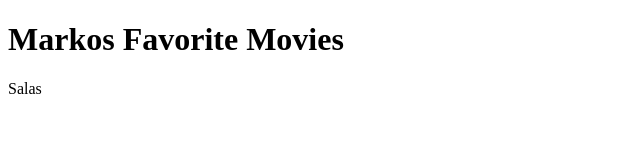
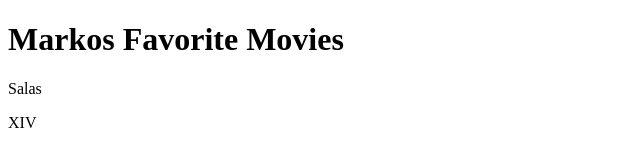
Before and after one commit to buddahbeans/movies, a plain HTML site: page index.html in a window 1280 px wide. Shown: the full height of the page, 0-640 px from the left. Drawn offline with Linux system fonts and the light colour scheme.

Commit message:
first local lazy

```diff
--- a/index.html
+++ b/index.html
@@ -9,5 +9,8 @@
   <p>
   Salas
   </p>
+  <p>
+  XIV
+  </p>
 </body>
 </html>
```
